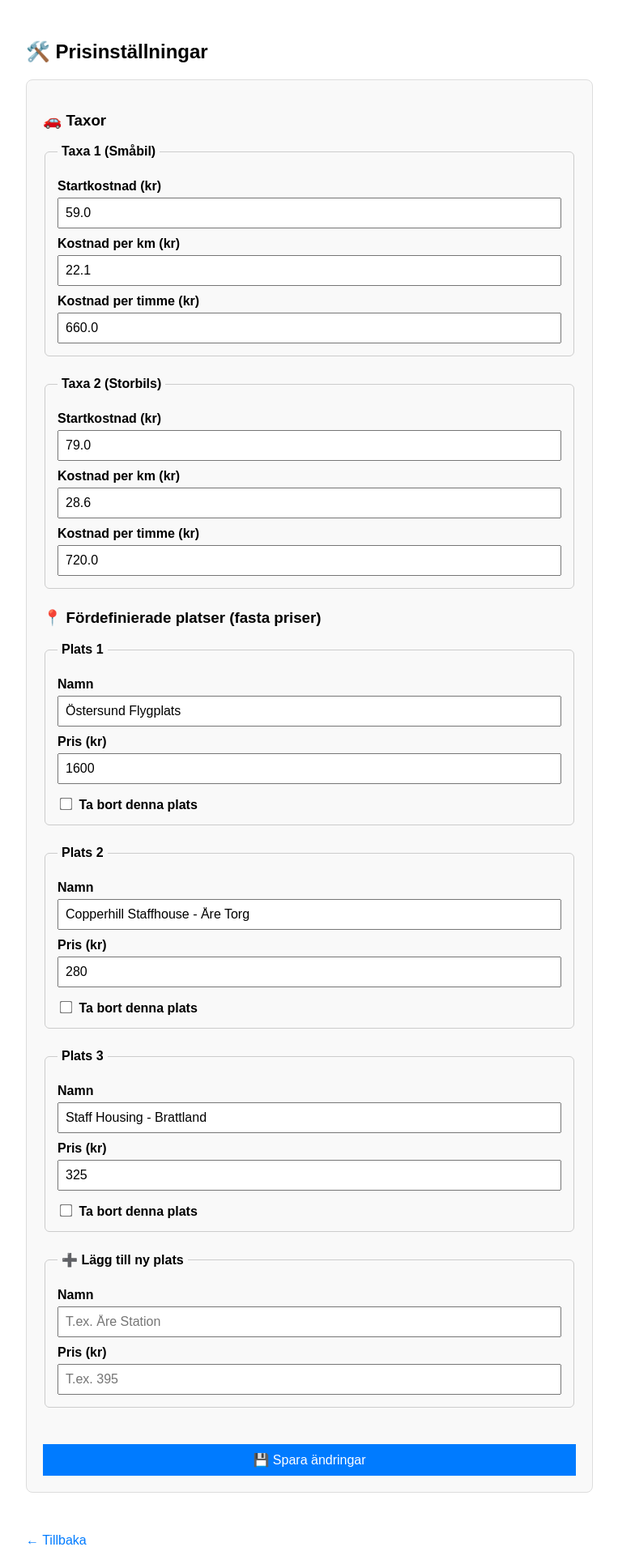
After one commit to Levvo42/taxi-trip-app, a Flask app: page /settings in a window 1280 px wide. The commit adds this page. Shown: the whole page at 81% size, without its empty margins (258-1021 px from the left). Run offline with Flask 3, Linux system fonts and the light colour scheme.

```diff
--- a/app.py
+++ b/app.py
@@ -1,7 +1,9 @@
 import os
+import json
 import requests
-from flask import Flask, request, render_template
+from flask import Flask, request, render_template, redirect, url_for
 from dotenv import load_dotenv
+from urllib.parse import quote
 
 # Load environment variables
 load_dotenv()
@@ -10,16 +12,63 @@ app = Flask(__name__)
 app.secret_key = os.getenv("FLASK_SECRET_KEY", "supersecretkey")
 API_KEY = os.getenv('GOOGLE_API_KEY')
 
-# Define fixed tariffs
-TARIFFS = {
-    "Taxa 1 (Småbil)":      {"start": 59, "km": 22.1, "hour": 660},
-    "Taxa 2 (Storbils)":    {"start": 79, "km": 28.6, "hour": 720},
-    "Taxa 4 (Småbil Rabatt)": {"start": 49, "km": 19, "hour": 561},
-    "Taxa 5 (Storbils Rabatt)": {"start": 68, "km": 24.3, "hour": 612},
-}
+SETTINGS_FILE = 'settings.json'
 
+# ---------------------------
+# Load & Save Settings (Tariffs + Predefined Locations)
+# ---------------------------
 
-# Fetch travel details from Google Routes API
+def load_settings():
+    if os.path.exists(SETTINGS_FILE):
+        with open(SETTINGS_FILE, 'r', encoding='utf-8') as f:
+            return json.load(f)
+    else:
+        # Default values if file doesn't exist
+        return {
+            "tariffs": {
+                "Taxa 1 (Småbil)": {"start": 59, "km": 22.1, "hour": 660},
+                "Taxa 2 (Storbils)": {"start": 79, "km": 28.6, "hour": 720},
+            },
+            "predefined": {
+                "Åre Airport": 995,
+                "Staff Housing - Årevägen": 275,
+                "Staff Housing - Brattland": 325
+            }
+        }
+
+def save_settings(data):
+    with open(SETTINGS_FILE, 'w', encoding='utf-8') as f:
+        json.dump(data, f, indent=2, ensure_ascii=False)
+
+# Load current settings into memory
+data = load_settings()
+user_tariffs = data['tariffs']
+PREDEFINED_LOCATIONS = data['predefined']
+
+# ---------------------------
+# Derived Tariffs Calculation
+# ---------------------------
+
+def calculate_derived_tariffs():
+    t1 = user_tariffs["Taxa 1 (Småbil)"]
+    t2 = user_tariffs["Taxa 2 (Storbils)"]
+    return {
+        **user_tariffs,
+        "Taxa 4 (Småbil Rabatt)": {
+            "start": round(t1['start'] * 0.83, 2),
+            "km": round(t1['km'] * 0.86, 2),
+            "hour": round(t1['hour'] * 0.85, 2),
+        },
+        "Taxa 5 (Storbils Rabatt)": {
+            "start": round(t2['start'] * 0.86, 2),
+            "km": round(t2['km'] * 0.85, 2),
+            "hour": round(t2['hour'] * 0.85, 2),
+        }
+    }
+
+# ---------------------------
+# Google Maps APIs
+# ---------------------------
 
 def get_travel_details(origin, destination):
     url = "https://routes.googleapis.com/directions/v2:computeRoutes"
@@ -41,17 +90,12 @@ def get_travel_details(origin, destination):
         route = result['routes'][0]
         duration_sec = int(route['duration'].rstrip('s'))
         distance_m = int(route['distanceMeters'])
-
         duration_min = round(duration_sec / 60, 2)
         distance_km = round(distance_m / 1000, 2)
-
         return duration_min, distance_km
     except (KeyError, IndexError, ValueError) as e:
         print("Route API parsing error:", e)
         return None, None
-
-
-# Generate Static Map URL for safe embedding
 
 def generate_static_map_url(origin, destination):
     base_url = "https://maps.googleapis.com/maps/api/staticmap"
@@ -64,32 +108,28 @@ def generate_static_map_url(origin, destination):
         "path": f"color:0x0000ff|weight:5|{origin}|{destination}",
         "key": API_KEY
     }
-
-    # Join multiple markers and path safely
-    marker_str = "&".join([f"markers={requests.utils.quote(m)}" for m in params["markers"]])
-    path_str = f"path={requests.utils.quote(params['path'])}"
-
+    marker_str = "&".join([f"markers={quote(m)}" for m in params["markers"]])
+    path_str = f"path={quote(params['path'])}"
     return f"{base_url}?size={params['size']}&{marker_str}&{path_str}&key={params['key']}"
 
-
-# Calculate price using provided settings
+# ---------------------------
+# Pricing & Formatting
+# ---------------------------
 
 def calculate_price(duration_min, distance_km, start_cost, km_cost, hourly_cost):
     per_km_cost = km_cost * distance_km
     per_hour_cost = (duration_min / 60) * hourly_cost
-    total_cost = round(start_cost + per_km_cost + per_hour_cost)  # round to nearest whole kr
+    total_cost = round(start_cost + per_km_cost + per_hour_cost)
     return total_cost
-
-
-# Format minutes as "Xh Ymin"
 
 def format_duration(minutes):
     hours = int(minutes) // 60
     mins = int(minutes) % 60
     return f"{hours}h {mins}min" if hours else f"{mins}min"
 
-
-# Web interface route
+# ---------------------------
+# Routes
+# ---------------------------
 
 @app.route('/', methods=['GET', 'POST'])
 def index():
@@ -97,6 +137,7 @@ def index():
     origin = ""
     destination = ""
     calculations = []
+    tariffs = calculate_derived_tariffs()
 
     if request.method == 'POST':
         origin = request.form['origin']
@@ -105,7 +146,7 @@ def index():
         duration, distance = get_travel_details(origin, destination)
 
         if duration is not None and distance is not None:
-            for name, tariff in TARIFFS.items():
+            for name, tariff in tariffs.items():
                 cost = calculate_price(duration, distance, tariff['start'], tariff['km'], tariff['hour'])
                 calculations.append({
                     "tariff": name,
@@ -115,14 +156,65 @@ def index():
             result = {
                 "origin": origin,
                 "destination": destination,
-                "duration": format_duration(duration),  # Format to "Hh Mmin"
-                "distance": round(distance),  # Round only for display
+                "duration": format_duration(duration),
+                "distance": round(distance),
                 "calculations": calculations,
                 "map_url": generate_static_map_url(origin, destination)
             }
 
-    return render_template('index.html', result=result, origin=origin, destination=destination, api_key=API_KEY)
+    return render_template('index.html', result=result, origin=origin, destination=destination,
+                           api_key=API_KEY, predefined=PREDEFINED_LOCATIONS)
 
+@app.route('/settings', methods=['GET', 'POST'])
+def settings():
+    global user_tariffs, PREDEFINED_LOCATIONS
+
+    if request.method == 'POST':
+        # Update tariffs
+        for key in user_tariffs:
+            user_tariffs[key]['start'] = float(request.form.get(f"{key}_start", 0))
+            user_tariffs[key]['km'] = float(request.form.get(f"{key}_km", 0))
+            user_tariffs[key]['hour'] = float(request.form.get(f"{key}_hour", 0))
+
+        # Update predefined locations
+        updated_predefined = {}
+        i = 1
+        while True:
+            name_key = f"pre_name_{i}"
+            price_key = f"pre_price_{i}"
+            delete_key = f"pre_delete_{i}"
+            if name_key in request.form and price_key in request.form:
+                if delete_key in request.form:
+                    i += 1
+                    continue  # skip if user marked this for deletion
+                name = request.form.get(name_key).strip()
+                price = request.form.get(price_key).strip()
+                if name and price:
+                    updated_predefined[name] = int(price)
+                i += 1
+            else:
+                break
+        PREDEFINED_LOCATIONS = updated_predefined
+
+        # Add new location if provided
+        new_name = request.form.get("new_pre_name", "").strip()
+        new_price = request.form.get("new_pre_price", "").strip()
+        if new_name and new_price.isdigit():
+            PREDEFINED_LOCATIONS[new_name] = int(new_price)
+
+        # Save everything
+        save_settings({
+            "tariffs": user_tariffs,
+            "predefined": PREDEFINED_LOCATIONS
+        })
+
+        return redirect(url_for('index'))
+
+    return render_template('settings.html', tariffs=user_tariffs, predefined=PREDEFINED_LOCATIONS)
+
+# ---------------------------
+# Run the App
+# ---------------------------
 
 if __name__ == '__main__':
     app.run(host='0.0.0.0', debug=True)
--- /dev/null
+++ b/settings.json
@@ -0,0 +1,19 @@
+{
+  "tariffs": {
+    "Taxa 1 (Småbil)": {
+      "start": 59.0,
+      "km": 22.1,
+      "hour": 660.0
+    },
+    "Taxa 2 (Storbils)": {
+      "start": 79.0,
+      "km": 28.6,
+      "hour": 720.0
+    }
+  },
+  "predefined": {
+    "Östersund Flygplats": 1600,
+    "Copperhill Staffhouse - Åre Torg": 280,
+    "Staff Housing - Brattland": 325
+  }
+}
--- /dev/null
+++ b/templates/settings.html
@@ -0,0 +1,131 @@
+<!DOCTYPE html>
+<html lang="sv">
+<head>
+  <title>Settings – Tariffs & Fixed Prices</title>
+  <style>
+    body {
+      font-family: Arial, sans-serif;
+      max-width: 700px;
+      margin: auto;
+      padding: 20px;
+    }
+
+    h2 {
+      margin-top: 30px;
+    }
+
+    form {
+      background: #f9f9f9;
+      padding: 20px;
+      border-radius: 8px;
+      border: 1px solid #ddd;
+      margin-bottom: 30px;
+    }
+
+    label {
+      display: block;
+      margin-top: 10px;
+      font-weight: bold;
+    }
+
+    input[type="number"],
+    input[type="text"] {
+      width: 100%;
+      padding: 8px;
+      font-size: 16px;
+      margin-top: 5px;
+      box-sizing: border-box;
+    }
+
+    input[type="checkbox"] {
+      transform: scale(1.2);
+      margin-right: 5px;
+    }
+
+    button {
+      margin-top: 20px;
+      width: 100%;
+      padding: 10px;
+      background-color: #007BFF;
+      color: white;
+      font-size: 16px;
+      border: none;
+      cursor: pointer;
+    }
+
+    button:hover {
+      background-color: #0056b3;
+    }
+
+    .back-link {
+      display: inline-block;
+      margin-top: 20px;
+      text-decoration: none;
+      color: #007BFF;
+    }
+
+    fieldset {
+      margin-bottom: 25px;
+      border: 1px solid #ccc;
+      padding: 15px;
+      border-radius: 6px;
+    }
+
+    legend {
+      font-weight: bold;
+      padding: 0 5px;
+    }
+  </style>
+</head>
+<body>
+  <h2>🛠️ Prisinställningar</h2>
+
+  <form method="POST">
+    <h3>🚗 Taxor</h3>
+    {% for tariff, values in tariffs.items() %}
+    <fieldset>
+      <legend>{{ tariff }}</legend>
+      <label for="{{ tariff }}_start">Startkostnad (kr)</label>
+      <input type="number" step="0.01" name="{{ tariff }}_start" value="{{ values.start }}" required>
+
+      <label for="{{ tariff }}_km">Kostnad per km (kr)</label>
+      <input type="number" step="0.01" name="{{ tariff }}_km" value="{{ values.km }}" required>
+
+      <label for="{{ tariff }}_hour">Kostnad per timme (kr)</label>
+      <input type="number" step="0.01" name="{{ tariff }}_hour" value="{{ values.hour }}" required>
+    </fieldset>
+    {% endfor %}
+
+    <h3>📍 Fördefinierade platser (fasta priser)</h3>
+    {% for name, price in predefined.items() %}
+    <fieldset>
+      <legend>Plats {{ loop.index }}</legend>
+
+      <label>Namn</label>
+      <input type="text" name="pre_name_{{ loop.index }}" value="{{ name }}" required>
+
+      <label>Pris (kr)</label>
+      <input type="number" step="1" name="pre_price_{{ loop.index }}" value="{{ price }}" required>
+
+      <label style="margin-top: 15px;">
+        <input type="checkbox" name="pre_delete_{{ loop.index }}">
+        Ta bort denna plats
+      </label>
+    </fieldset>
+    {% endfor %}
+
+    <fieldset>
+      <legend>➕ Lägg till ny plats</legend>
+      <label>Namn</label>
+      <input type="text" name="new_pre_name" placeholder="T.ex. Åre Station">
+
+      <label>Pris (kr)</label>
+      <input type="number" step="1" name="new_pre_price" placeholder="T.ex. 395">
+    </fieldset>
+
+    <button type="submit">💾 Spara ändringar</button>
+  </form>
+
+  <a href="{{ url_for('index') }}" class="back-link">← Tillbaka</a>
+</body>
+</html>
```
Also changed, not shown: templates/index.html (+96 -37 lines), templates/setting.html (deleted).
